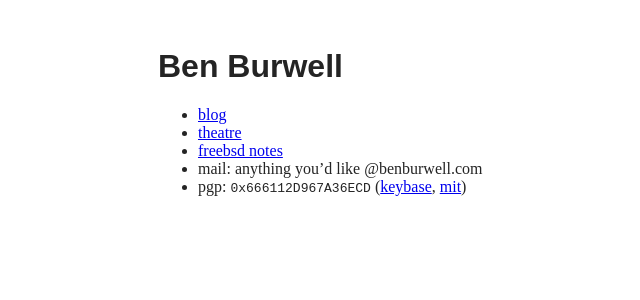
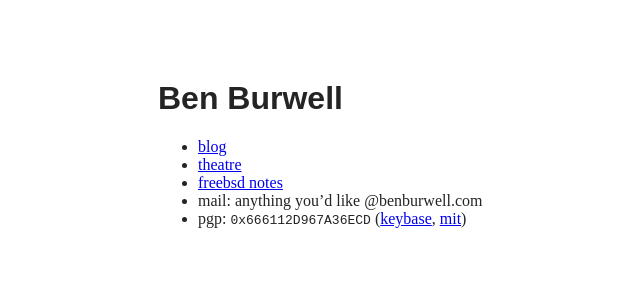
Before and after one commit to benburwell/benburwell.github.io, a Jekyll site: the page built from index.md, in a window 1280 px wide. Shown: the top 300 px of the page, without its empty margins (162-802 px from the left). Built offline with Jekyll 4.4.1, drawn with Linux system fonts in a browser that asks for light colours.

Commit message:
Fix margin CSS

```diff
--- a/_layouts/master.html
+++ b/_layouts/master.html
@@ -9,8 +9,13 @@
     <style>
       body {
         max-width: 40rem;
-        margin: 3rem auto;
+        margin: 1rem;
         color: #242424;
+      }
+      @media (min-width: 40rem) {
+        body {
+          margin: 5rem auto;
+        }
       }
       h1, h2, h3, h4, h5, h6 {
         font-family: sans-serif;
```
